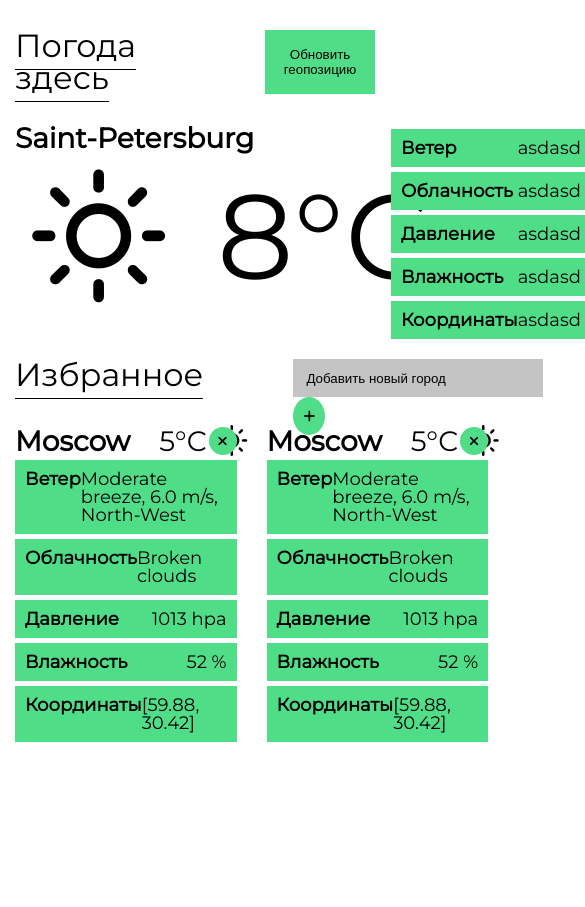
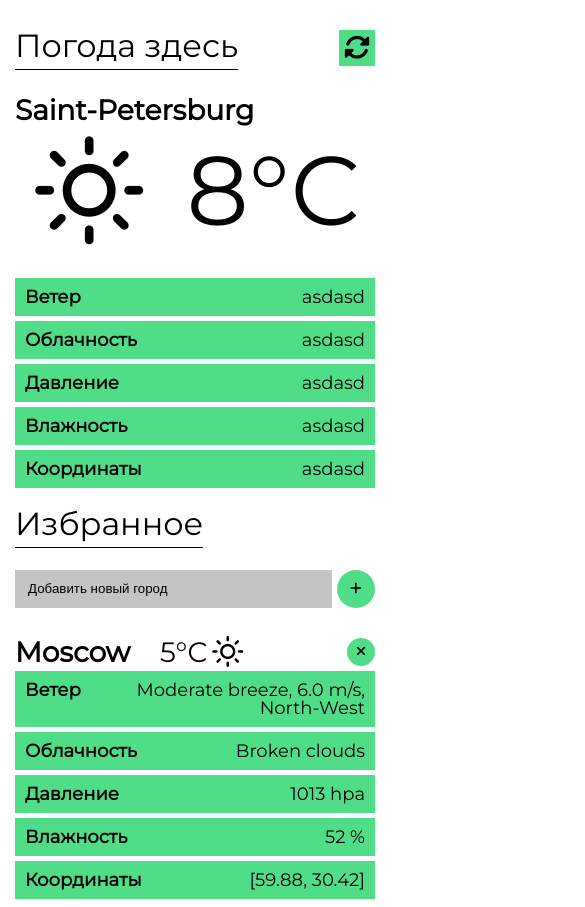
Before and after one commit to DFirsa/ITMO_web_6sem, a plain HTML site: page index.html in a window 390 px wide. Shown: the top 907 px of the page, 585 px wide, since content can reach past the window. Before the commit the page ends 844 px from the top, so only its background shows below. Drawn offline with Linux system fonts and the light colour scheme.

Commit message:
have finished layout

```diff
--- /dev/null
+++ b/css/adaptiv.css
@@ -0,0 +1,48 @@
+@media (max-width: 800px){
+	.current-position, .pinned-list{
+        grid-template-columns: repeat(1, 1fr);
+    }
+
+    .square-btn{
+        height: 36px;
+    }
+
+    .first-block .section_title{
+        margin-right: 0;
+    }
+
+    .first-block{
+        justify-content: space-between;
+    }
+}
+
+@media (max-width: 560px){
+    form{
+        width: 100%;
+    }
+
+    #search-field{
+        min-width: none;
+        width: calc(100% - 43px);
+    }
+}
+
+@media (max-width: 460px){
+    .square-btn{
+        font-size: 0;
+        padding: 0;
+        height: 36px;
+        width: 36px;
+    }
+
+    .fa-sync-alt{
+        display: block;
+        font-size: 26px;
+    }
+}
+
+@media (max-width: 410px){
+    .current-weather{
+        font-size: calc(25vw);
+    }
+}
--- a/css/styles.css
+++ b/css/styles.css
@@ -52,7 +52,6 @@ table {
 	max-width: 1200px;
 	margin: 15px auto;
 	padding: 15px;
-	/* background-color: #FFF; */
 }
 
 button{
@@ -70,11 +69,17 @@ button:hover{
 }
 
 .wide-btn{
-	min-width: 32px;
+	min-width: 38px;
 }
 
 .square-btn{
 	border-radius: 0;
+	padding: 10px;
+	font-size: 14px;
+}
+
+.fa-sync-alt{
+	display: none;
 }
 
 /* Header */
@@ -83,6 +88,8 @@ button:hover{
 	display: flex;
 	margin-bottom: 30px;
 	justify-content: space-between;
+	flex-wrap: wrap;
+	gap: 30px;
 }
 
 .first-block{
@@ -92,6 +99,10 @@ button:hover{
 .section_title{
 	font-size: 32px;
 	font-weight: 500;
+	margin-right: 19px;
+}
+
+.first-block .section_title{
 	margin-right: 25%;
 }
 
@@ -108,7 +119,7 @@ button:hover{
 .current-position{
 	display: grid;
 	grid-template-columns: repeat(2, 1fr);
-	gap: 30px;
+	gap: 15px 30px;
 	margin-bottom: 15px;
 }
 
@@ -123,14 +134,16 @@ button:hover{
 }
 
 .wi{
-	margin-right: 15%;
-	margin-left: 5%;
+	margin-right: 12%;
+	margin-left: 5px;
 }
 
 .current-weather{
-	margin: 7% 0;
+	margin: 5% 0;
+	/* align-items: center; */
 	display: flex;
 	font-size: 120px;
+	justify-content: center;
 }
 
 /* Weather report card */
@@ -139,13 +152,14 @@ button:hover{
 	margin: 5px 0;
 	padding: 10px;
 	background-color: #50DD88;
-	/* background-color: #0BB493; */
 	display: flex;
 	justify-content: space-between;
+	text-align: right;
 }
 
 .weather-report>li>h4{
 	font-weight: bold;
+	margin-right: 15px;
 }
 
 /* Pinned */
@@ -177,10 +191,11 @@ form>*{
 /* Input elements styles */
 
 #search-field{
-	min-width: 250px;
+	width: 250px;
 	background-color: #C4C4C4;
 	border: none;
 	padding-left: 13px;
+	height: 38px;
 }
 
 #search-field::placeholder{
--- a/index.html
+++ b/index.html
@@ -5,8 +5,11 @@
         <script src="https://kit.fontawesome.com/3414c82043.js" crossorigin="anonymous"></script>
         <link rel="preconnect" href="https://fonts.gstatic.com">
         <link href="https://fonts.googleapis.com/css2?family=Montserrat:wght@400&display=swap" rel="stylesheet">
+        <link rel="stylesheet" href="./lib/weather-icons-master/css/weather-icons.min.css">
         <link rel="stylesheet" href="./css/styles.css">
-        <link rel="stylesheet" href="./lib/weather-icons-master/css/weather-icons.min.css">
+        <link rel="stylesheet" href="./css/adaptiv.css">
+
+        <meta name="viewport" content="width=device-width" />
     </head>
     <body>
         <main class="main-wrapper">
@@ -15,7 +18,10 @@
                 <h2 class="section_title">
                     <span class="section-title-decor">Погода здесь</span>
                 </h2>
-                <button class="refresh square-btn">Обновить геопозицию</button>
+                <button class="square-btn">
+                    Обновить геопозицию
+                    <i class="fas fa-sync-alt"></i>
+                </button>
             </div>
 
             <!-- Current geoposition -->
@@ -34,19 +40,19 @@
                         <p>asdasd</p>
                     </li>
                     <li>
-                        <h4 class="report-item-title">Облачность</h4>
+                        <h4>Облачность</h4>
                         <p>asdasd</p>
                     </li>
                     <li>
-                        <h4 class="report-item-title">Давление</h4>
+                        <h4>Давление</h4>
                         <p>asdasd</p>
                     </li>
                     <li>
-                        <h4 class="report-item-title">Влажность</h4>
+                        <h4>Влажность</h4>
                         <p>asdasd</p>
                     </li>
                     <li>
-                        <h4 class="report-item-title">Координаты</h4>
+                        <h4>Координаты</h4>
                         <p>asdasd</p>
                     </li>
                 </ul>
```
